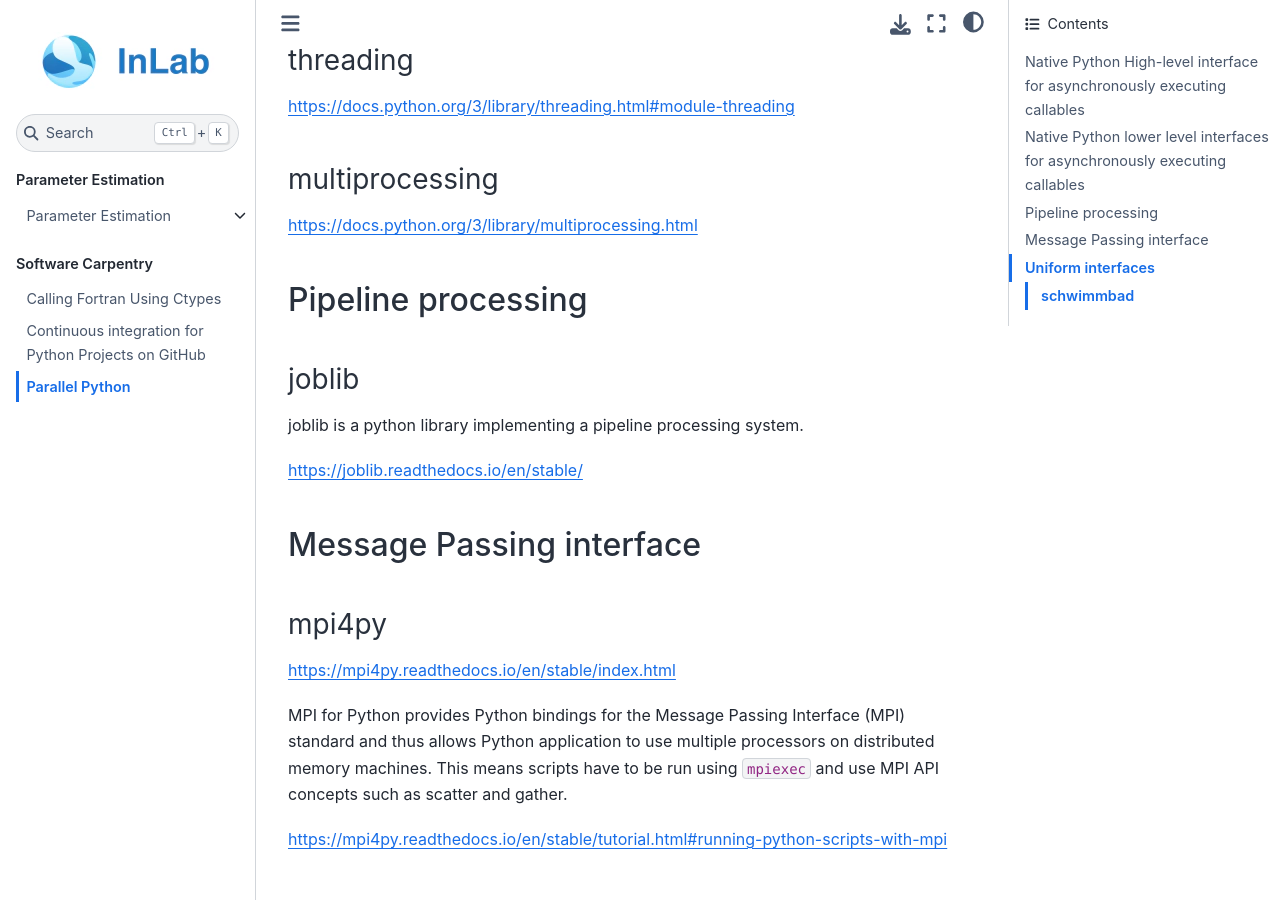
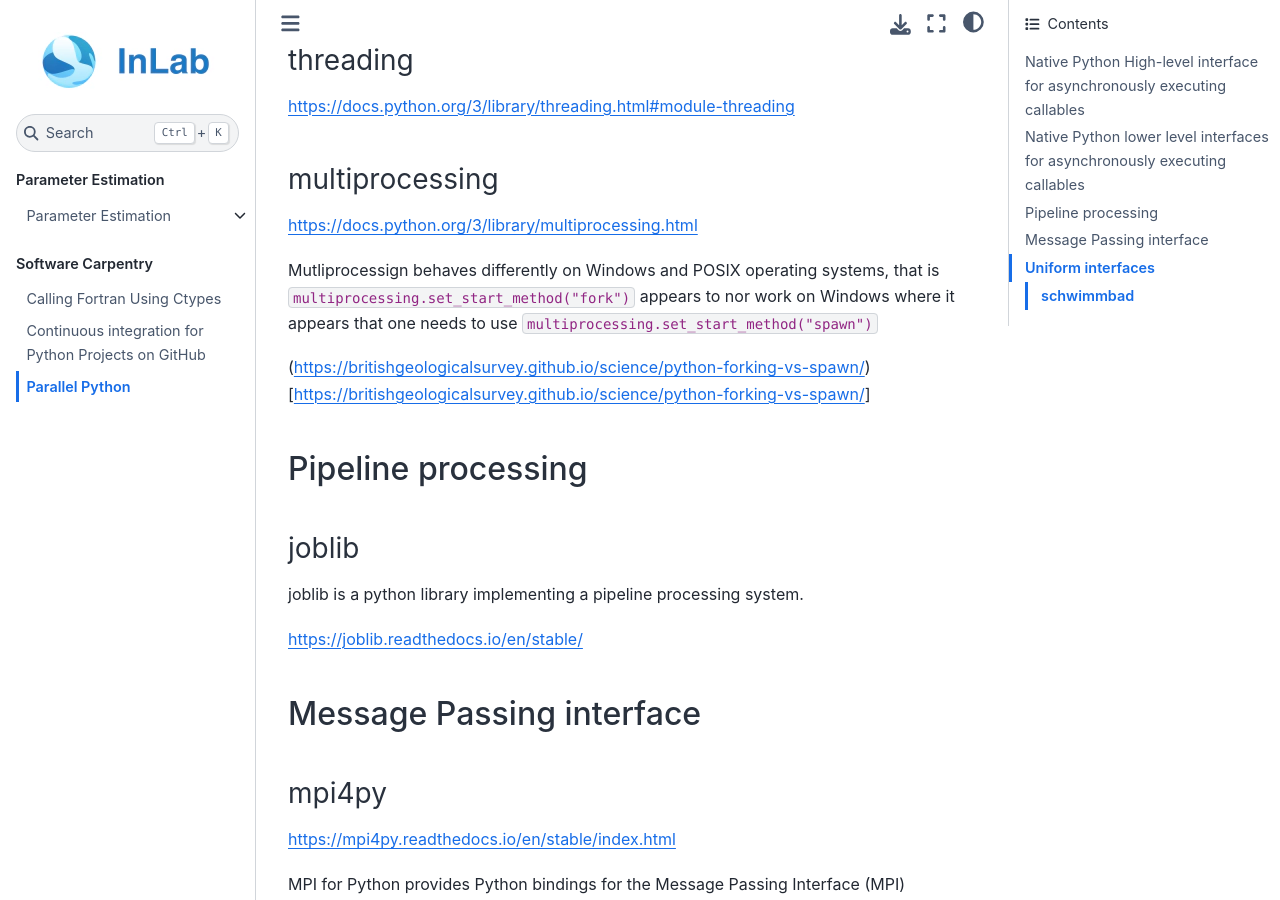
Before and after one commit to inlab-geo/cofi-resources, a Jupyter Book: the page built from docs/software_carpentry/parallel_python.md, in a window 1280 px wide and 900 px high, scrolled down 1862 px. Built offline with Jupyter Book 1.0.4 settings and Sphinx 7.4.7 and the Sphinx Book theme 1.1.4, drawn with Linux system fonts in a browser that asks for light colours.

Commit message:
Update parallel_python.md

```diff
--- a/docs/software_carpentry/parallel_python.md
+++ b/docs/software_carpentry/parallel_python.md
@@ -68,7 +68,9 @@ programming more accessible and less error-prone for common scenarios.
 ### multiprocessing
 [https://docs.python.org/3/library/multiprocessing.html](https://docs.python.org/3/library/multiprocessing.html)
 
+Mutliprocessign behaves differently on Windows and POSIX operating systems, that is `multiprocessing.set_start_method("fork")` appears to nor work on Windows where it appears that one needs to use `multiprocessing.set_start_method("spawn")`
 
+(https://britishgeologicalsurvey.github.io/science/python-forking-vs-spawn/)[https://britishgeologicalsurvey.github.io/science/python-forking-vs-spawn/]
 
 ## Pipeline processing
 
```
